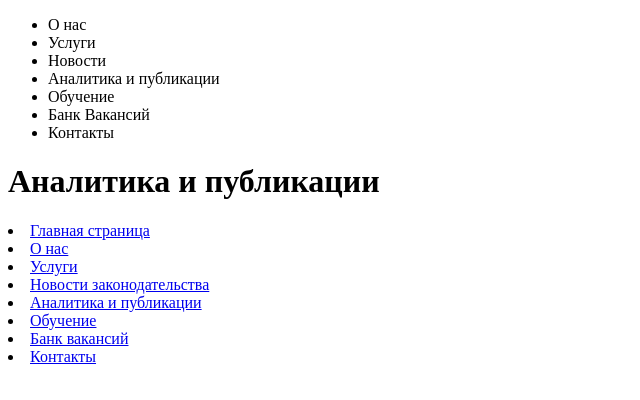
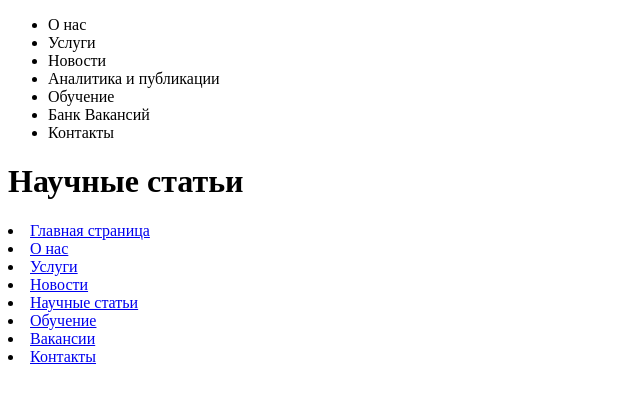
Before and after one commit to Talgat-07/narodnoye-pravo_frontend, a React (Vite) app: page /analyticandpublications in a window 1280 px wide. Shown: the top 400 px of the page, without its empty margins (0-640 px from the left). Built offline with nearby package versions, Linux system fonts and the light colour scheme.

Commit message:
fix: delete imports in constants.js

```diff
--- a/src/pages/AnalytAndPublic/AnalytAndPublic.jsx
+++ b/src/pages/AnalytAndPublic/AnalytAndPublic.jsx
@@ -3,7 +3,7 @@
 export const AnalyticAndPublications = () => {
     return (
         <div>
-            <h1>Аналитика и публикации</h1>
+            <h1>Научные статьи</h1>
         </div>
     );
 };
--- a/src/pages/BankVacancy/BankVacancy.jsx
+++ b/src/pages/BankVacancy/BankVacancy.jsx
@@ -3,7 +3,7 @@
 export const BankVacancy = () => {
     return (
         <div>
-            <h1>Банк вакансий</h1>
+            <h1>Вакансии</h1>
         </div>
     );
 };
--- a/src/shared/constants/constants.js
+++ b/src/shared/constants/constants.js
@@ -1,6 +1,4 @@
-import { AnalyticAndPublications } from "pages/AnalytAndPublic/AnalytAndPublic";
-import { Education } from "pages/Education/Education";
-import { LegislativeNews } from "pages/LegislativeNews/LegislativeNews";
+
 
 export const path = {
     home: '/',
--- a/src/widgets/Footer/Footer.jsx
+++ b/src/widgets/Footer/Footer.jsx
@@ -7,10 +7,10 @@ export const Footer = () => {
         { path: path.home, label: "Главная страница" },
         { path: path.about, label: "О нас" },
         { path: path.services, label: "Услуги" },
-        { path: path.legislativenews, label: "Новости законодательства" },
-        { path: path.analyticandpublications, label: "Аналитика и публикации" },
+        { path: path.legislativenews, label: "Новости" },
+        { path: path.analyticandpublications, label: "Научные статьи" },
         { path: path.education, label: "Обучение" },
-        { path: path.bankvacancy, label: "Банк вакансий" },
+        { path: path.bankvacancy, label: "Вакансии" },
         { path: path.contacts, label: "Контакты" },
     ];
     return (
```
